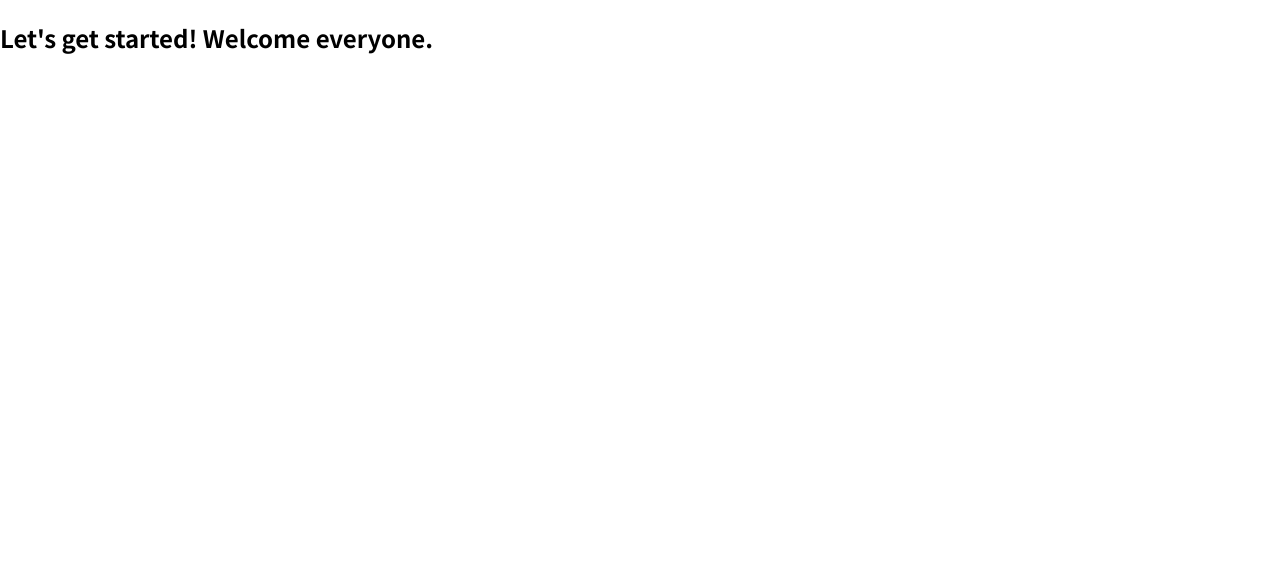
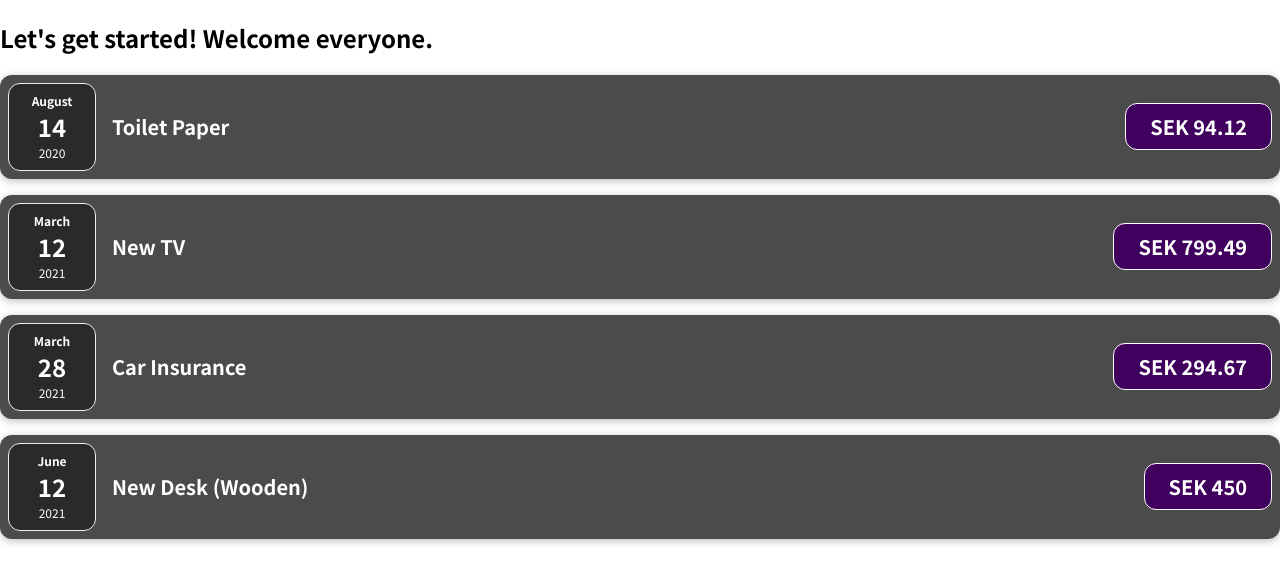
Before and after one commit to satwinder87/react-course, a JavaScript app: page / in a window 1280 px wide. Shown: the top 584 px of the page. Built offline with nearby package versions, Linux system fonts and the light colour scheme.

Commit message:
Added few basic components along with css

```diff
--- a/src/App.js
+++ b/src/App.js
@@ -1,8 +1,39 @@
+import ExpenseItem from "./components/ExpenseItem";
+
 function App() {
+  const expenses = [
+    {
+      id: 'e1',
+      title: 'Toilet Paper',
+      amount: 94.12,
+      date: new Date(2020, 7, 14),
+    },
+    {id: 'e2', title: 'New TV', amount: 799.49, date: new Date(2021, 2, 12)},
+    {
+      id: 'e3',
+      title: 'Car Insurance',
+      amount: 294.67,
+      date: new Date(2021, 2, 28),
+    },
+    {
+      id: 'e4',
+      title: 'New Desk (Wooden)',
+      amount: 450,
+      date: new Date(2021, 5, 12),
+    },
+  ];
   return (
-    <div>
-      <h2>Let's get started! Welcome everyone.</h2>
-    </div>
+      <div>
+        <h2>Let's get started! Welcome everyone.</h2>
+        <ExpenseItem title={expenses[0].title} amount={expenses[0].amount}
+                     date={expenses[0].date} />
+        <ExpenseItem title={expenses[1].title} amount={expenses[1].amount}
+                     date={expenses[1].date} />
+        <ExpenseItem title={expenses[2].title} amount={expenses[2].amount}
+                     date={expenses[2].date} />
+        <ExpenseItem title={expenses[3].title} amount={expenses[3].amount}
+                     date={expenses[3].date} />
+      </div>
   );
 }
 
--- /dev/null
+++ b/src/components/ExpenseDate.css
@@ -0,0 +1,26 @@
+.expense-date {
+    display: flex;
+    flex-direction: column;
+    width: 5.5rem;
+    height: 5.5rem;
+    border: 1px solid #ececec;
+    background-color: #2a2a2a;
+    color: white;
+    border-radius: 12px;
+    align-items: center;
+    justify-content: center;
+}
+
+.expense-date__month {
+    font-size: 0.75rem;
+    font-weight: bold;
+}
+
+.expense-date__year {
+    font-size: 0.75rem;
+}
+
+.expense-date__day {
+    font-size: 1.5rem;
+    font-weight: bold;
+}
--- /dev/null
+++ b/src/components/ExpenseDate.js
@@ -0,0 +1,18 @@
+import './ExpenseDate.css'
+
+function ExpenseDate(props) {
+  const month = props.date.toLocaleString('en-US',{month: 'long'});
+  const day = props.date.toLocaleString('en-US',{day: '2-digit'});
+  const year = props.date.getFullYear();
+
+  return (
+      <div className="expense-date">
+        <div className="expense-date__month">{month}</div>
+        <div className="expense-date__day">{day}</div>
+        <div className="expense-date__year">{year}</div>
+      </div>
+  );
+
+}
+
+export default ExpenseDate;
--- /dev/null
+++ b/src/components/ExpenseItem.css
@@ -0,0 +1,56 @@
+.expense-item {
+    display: flex;
+    justify-content: space-between;
+    align-items: center;
+    box-shadow: 0 2px 8px rgba(0, 0, 0, 0.25);
+    padding: 0.5rem;
+    margin: 1rem 0;
+    border-radius: 12px;
+    background-color: #4b4b4b;
+}
+
+.expense-item__description {
+    display: flex;
+    flex-direction: column;
+    gap: 1rem;
+    align-items: flex-end;
+    flex-flow: column-reverse;
+    justify-content: flex-start;
+    flex: 1;
+}
+
+.expense-item h2 {
+    color: #3a3a3a;
+    font-size: 1rem;
+    flex: 1;
+    margin: 0 1rem;
+    color: white;
+}
+
+.expense-item__price {
+    font-size: 1rem;
+    font-weight: bold;
+    color: white;
+    background-color: #40005d;
+    border: 1px solid white;
+    padding: 0.5rem;
+    border-radius: 12px;
+}
+
+@media (min-width: 580px) {
+    .expense-item__description {
+        flex-direction: row;
+        align-items: center;
+        justify-content: flex-start;
+        flex: 1;
+    }
+
+    .expense-item__description h2 {
+        font-size: 1.25rem;
+    }
+
+    .expense-item__price {
+        font-size: 1.25rem;
+        padding: 0.5rem 1.5rem;
+    }
+}
--- /dev/null
+++ b/src/components/ExpenseItem.js
@@ -0,0 +1,16 @@
+import './ExpenseItem.css';
+import ExpenseDate from "./ExpenseDate";
+
+function ExpenseItem(props) {
+
+  return (
+      <div className="expense-item">
+        <ExpenseDate date={props.date} />
+        <div className="expense-item__description">
+          <h2>{props.title}</h2>
+          <div className="expense-item__price">SEK {props.amount}</div>
+        </div>
+      </div>);
+}
+
+export default ExpenseItem;
```
